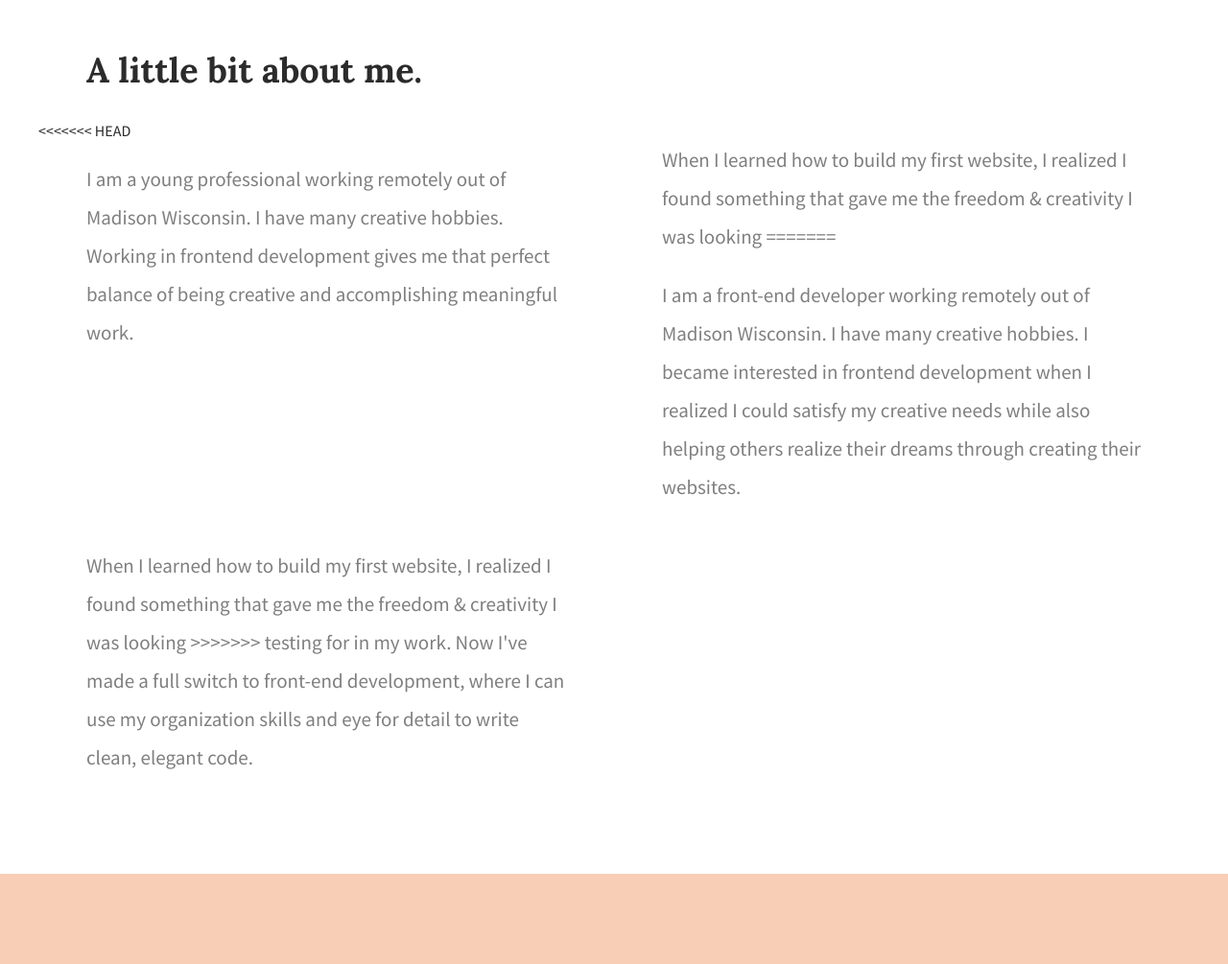
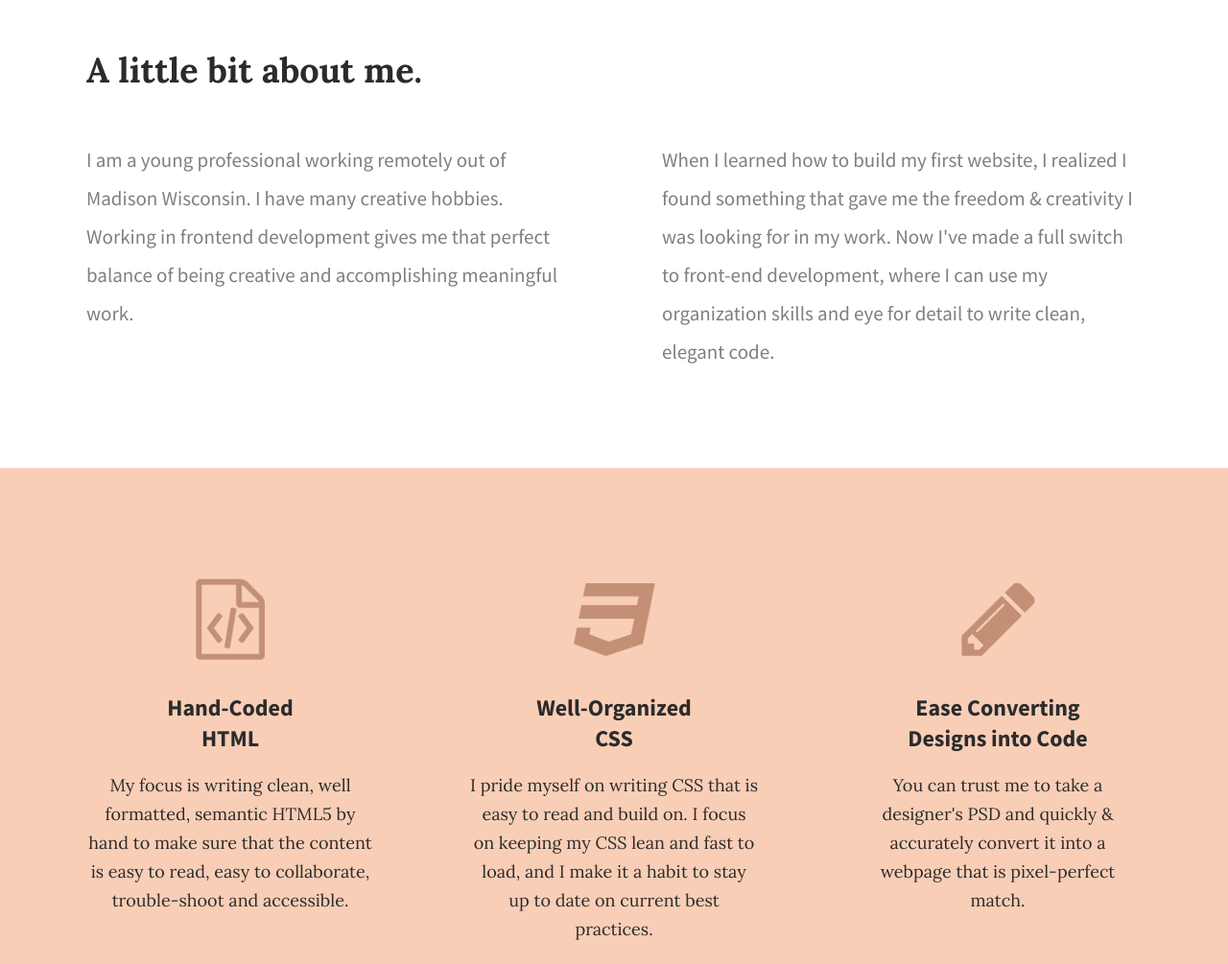
Before and after one commit to GretaGG/greta_klim-portfolio, a plain HTML site: page index.html in a window 1280 px wide. Shown: the part 880-1885 px from the top of the page at 96% size. Drawn offline with Linux system fonts and the light colour scheme.

Commit message:
Resolved merge conflict

```diff
--- a/index.html
+++ b/index.html
@@ -38,20 +38,13 @@
             <div class="full-width">
                 <h2>A little bit about me.</h2>
                 <div class="half-width">
-<<<<<<< HEAD
+
                     <p>I am a young professional working remotely out of Madison Wisconsin. I have many creative hobbies.
                         Working in frontend development gives me that perfect balance of being creative and accomplishing meaningful work. </p>
                 </div>
                 <div class="half-width">
                     <p> When I learned how to build my first
                         website, I realized I found something that gave me the freedom &amp; creativity I was looking
-=======
-                    <p>I am a front-end developer working remotely out of Madison Wisconsin. I have many creative hobbies.
-                        I became interested in frontend development when I realized I could satisfy my creative needs while also helping others realize their dreams through creating their websites.</p>
-                </div>
-                <div class="half-width">
-                    <p>When I learned how to build my first website, I realized I found something that gave me the freedom &amp; creativity I was looking
->>>>>>> testing
                         for in my work. Now I've made a full switch to front-end development, where I can use my
                         organization skills and eye for detail to write clean, elegant code.</p>
                 </div>
```
